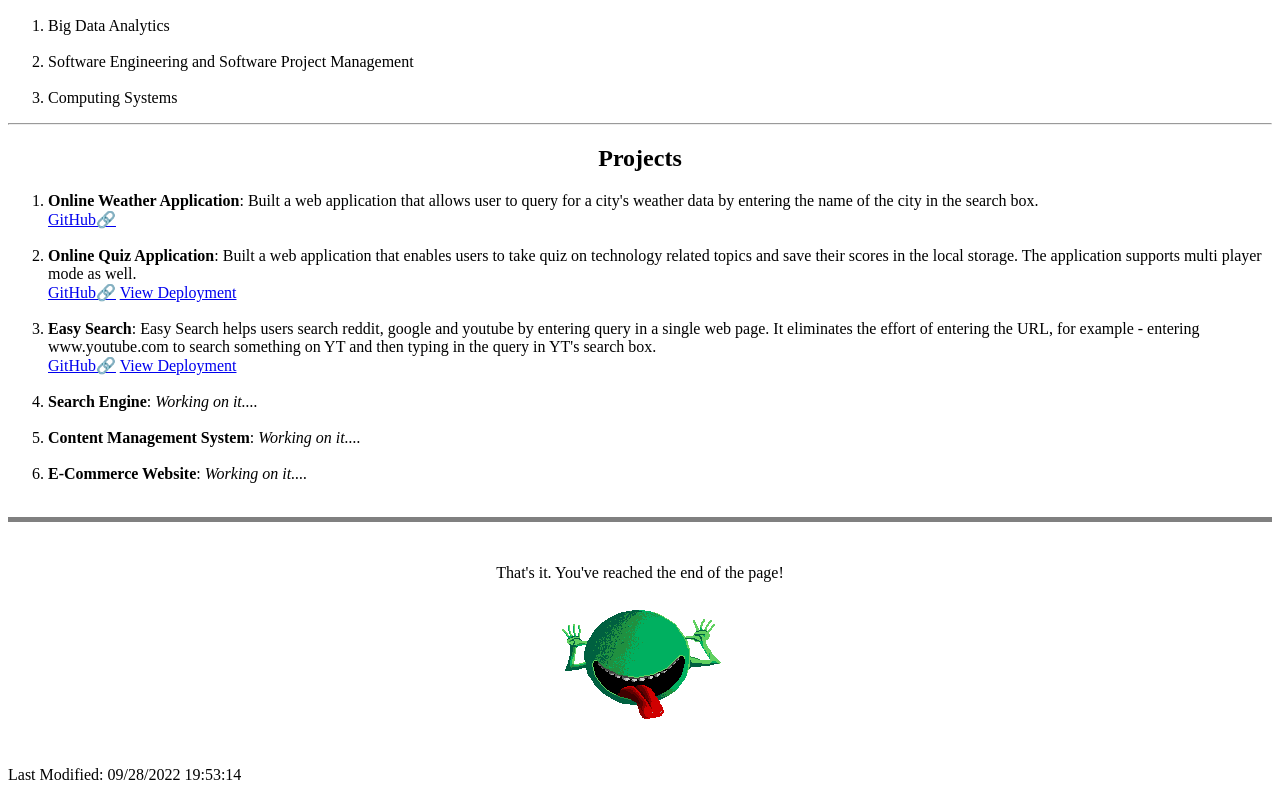
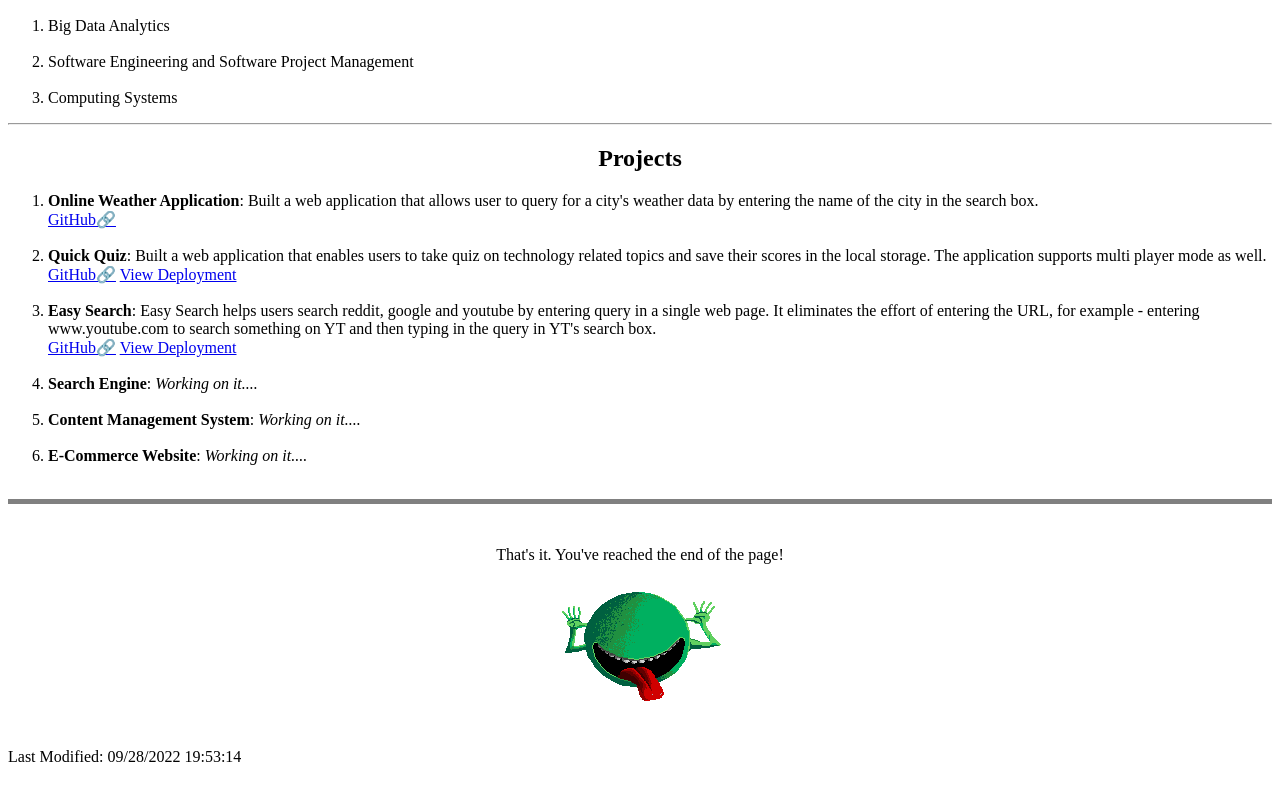
Before and after one commit to santshvm/Personal-Website, a plain HTML site: page index.html in a window 1280 px wide. Shown: the part 1221-2013 px from the top of the page. Drawn offline with Linux system fonts and the light colour scheme.

Commit message:
modifications

```diff
--- a/index.html
+++ b/index.html
@@ -129,7 +129,7 @@
   <ol>
     <li><strong>Online Weather Application</strong>: Built a web application that allows user to query for a city's weather data by entering the name of the city in the search box. <br><a href="https://github.com/santshvm/GetWeather" target="_blank">GitHub🔗</a></li>
     <br>
-    <li><strong>Online Quiz Application</strong>: Built a web application that enables users to take quiz on technology related topics and save their scores in the local storage. The application supports multi player mode as well. <br><a href="https://github.com/santshvm/QuizWebApp" target="_blank">GitHub🔗</a> <a href="https://quickkkquiz.netlify.app/" target="_blank">View Deployment</a>
+    <li><strong>Quick Quiz</strong>: Built a web application that enables users to take quiz on technology related topics and save their scores in the local storage. The application supports multi player mode as well. <br><a href="https://github.com/santshvm/QuizWebApp" target="_blank">GitHub🔗</a> <a href="https://quickkkquiz.netlify.app/" target="_blank">View Deployment</a>
     </li>
     <br>
     <li><strong>Easy Search</strong>: Easy Search helps users search reddit, google and youtube by entering query in a single web page. It eliminates the effort of entering the URL, for example - entering www.youtube.com to search something on YT and then typing in the query in YT's search box. <br><a href="https://github.com/santshvm/EasySearch" target="_blank">GitHub🔗</a> <a href="https://santshvm.github.io/EasySearch/" target="_blank">View Deployment</a>  </li>
```
